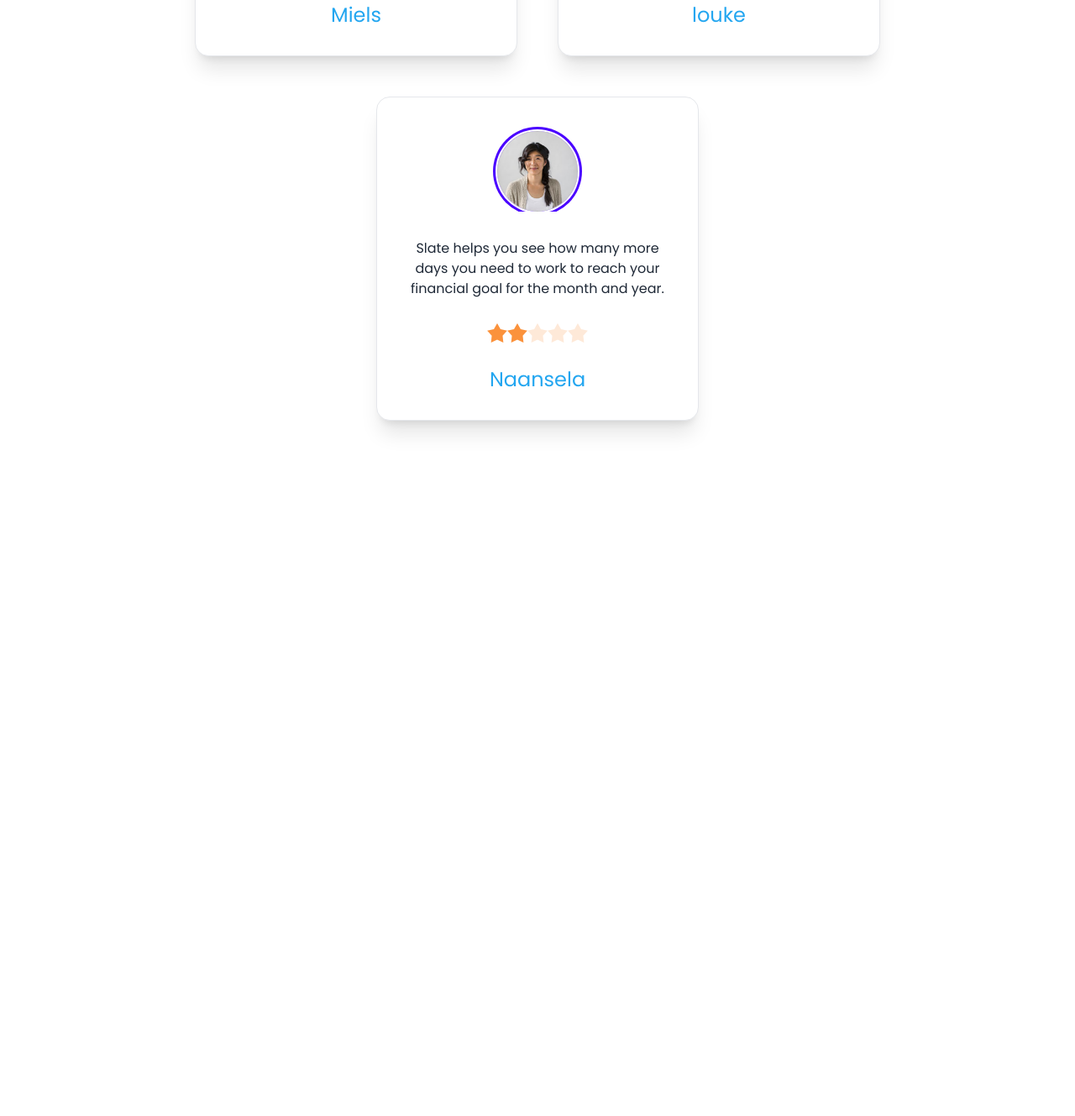
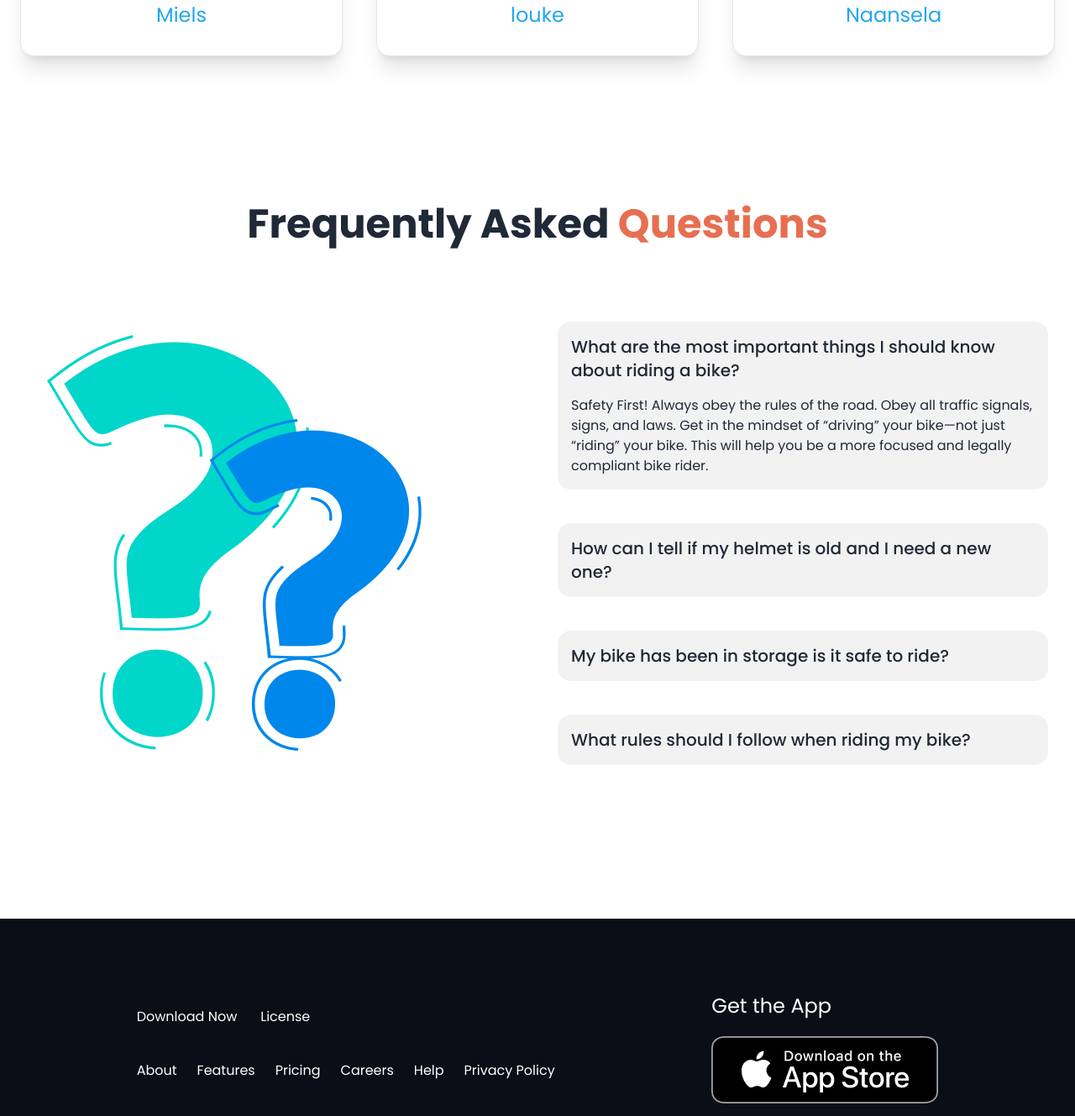
Before and after one commit to RohanR05/Bike-Zone, a plain HTML site: page index.html in a window 1280 px wide. Shown: the part 2346-3675 px from the top of the page at 84% size. Before the commit the page ends 2931 px from the top, so only its background shows below. Drawn offline with nearby package versions, Linux system fonts and the light colour scheme.

Commit message:
footer add

```diff
--- a/index.html
+++ b/index.html
@@ -217,7 +217,7 @@
       <div class="p-5">
         <h2 class="text-4xl font-semibold lg:text-5xl text-center">Happy <span class="text-[#E76F51]"> Clients says</span>
         </h2>
-        <div class="flex items-center justify-center gap-12 my-16 flex-wrap">
+        <div class="flex items-center justify-center gap-10 my-16 flex-wrap">
           <div class="card bg-base-100 w-96 shadow-xl border">
             <figure class="px-10 pt-10">
               <div class="avatar">
@@ -293,6 +293,74 @@
         </div>
       </div>
       <!-- ratings close -->
+      <!-- FAQ -->
+      <div class="p-3 my-20">
+        <h2 class="text-4xl lg:text-5xl font-bold text-center">Frequently Asked <span class="text-[#E76F51]">Questions</span></h2>
+        <div class="flex flex-col p-5 my-16 items-center md:flex-row lg:flex-row">
+          <div class="flex-1 p-6">
+            <img src="./images/others/faq.png" alt="">
+          </div>
+          <div class="flex flex-1 flex-col gap-10 justify-center items-center">
+            <div class="collapse bg-base-200">
+              <input type="radio" name="my-accordion-1" checked="checked" />
+              <div class="collapse-title text-xl font-medium">What are the most important things I should know about riding a bike?</div>
+              <div class="collapse-content">
+                <p>Safety First! Always obey the rules of the road. Obey all traffic signals, signs, and laws. Get in the mindset of “driving” your bike—not just “riding” your bike. This will help you be a more focused and legally compliant bike rider. </p>
+              </div>
+            </div>
+            <div class="collapse bg-base-200">
+              <input type="radio" name="my-accordion-1" />
+              <div class="collapse-title text-xl font-medium">How can I tell if my helmet is old and I need a new one?</div>
+              <div class="collapse-content">
+                <p>hello</p>
+              </div>
+            </div>
+            <div class="collapse bg-base-200">
+              <input type="radio" name="my-accordion-1" />
+              <div class="collapse-title text-xl font-medium">My bike has been in storage is it safe to ride?</div>
+              <div class="collapse-content">
+                <p>hello</p>
+              </div>
+            </div>
+            <div class="collapse bg-base-200">
+              <input type="radio" name="my-accordion-1" />
+              <div class="collapse-title text-xl font-medium">What rules should I follow when riding my bike?</div>
+              <div class="collapse-content">
+                <p>hello</p>
+              </div>
+            </div>
+          </div>
+        </div>
+      </div>
+      <!-- FAQ CLOSE -->
     </main>
+    <!-- main close -->
+    <!-- footer -->
+    <footer class="max-w-screen-xl mx-auto flex flex-col gap-10 bg-[#0B0D17] md:flex-row md:justify-evenly py-12 px-4 md:items-center">
+      <div>
+        <div>
+          <ul class="flex gap-7 flex-wrap">
+            <li><a class="text-white" href="">Download Now</a></li>
+            <li><a class="text-white" href="">License</a></li>
+          </ul>
+        </div>
+        <div class="mt-10">
+          <ul class="flex gap-6 flex-wrap">
+            <li><a class="text-white" href="">About</a></li>
+            <li><a class="text-white" href="">Features</a></li>
+            <li><a class="text-white" href="">Pricing</a></li>
+            <li><a class="text-white" href="">Careers</a></li>
+            <li><a class="text-white" href="">Help</a></li>
+            <li><a class="text-white" href="">Privacy Policy</a></li>
+          </ul>
+        </div>
+        <p class="text-white mt-12">© 2020 bike. All rights reserved</p>
+      </div>
+      <div class="space-y-5 mt-10">
+        <h2 class="text-white text-2xl">Get the App</h2>
+        <div><img src="./images/others/ios.png" alt=""></div>
+        <div><img src="./images/others/android.png" alt=""></div>
+      </div>
+    </footer>
 </body>
 </html>
```
